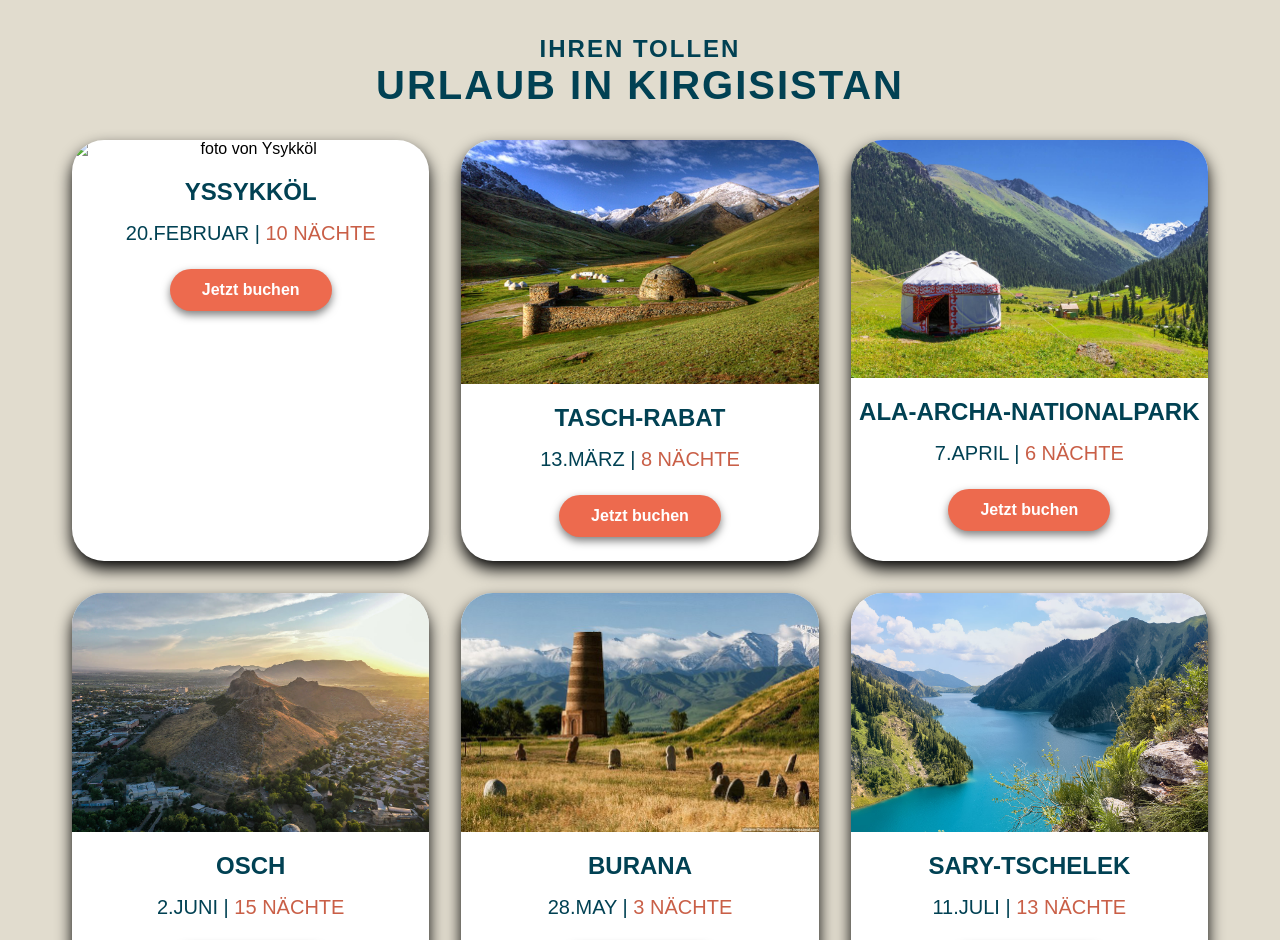
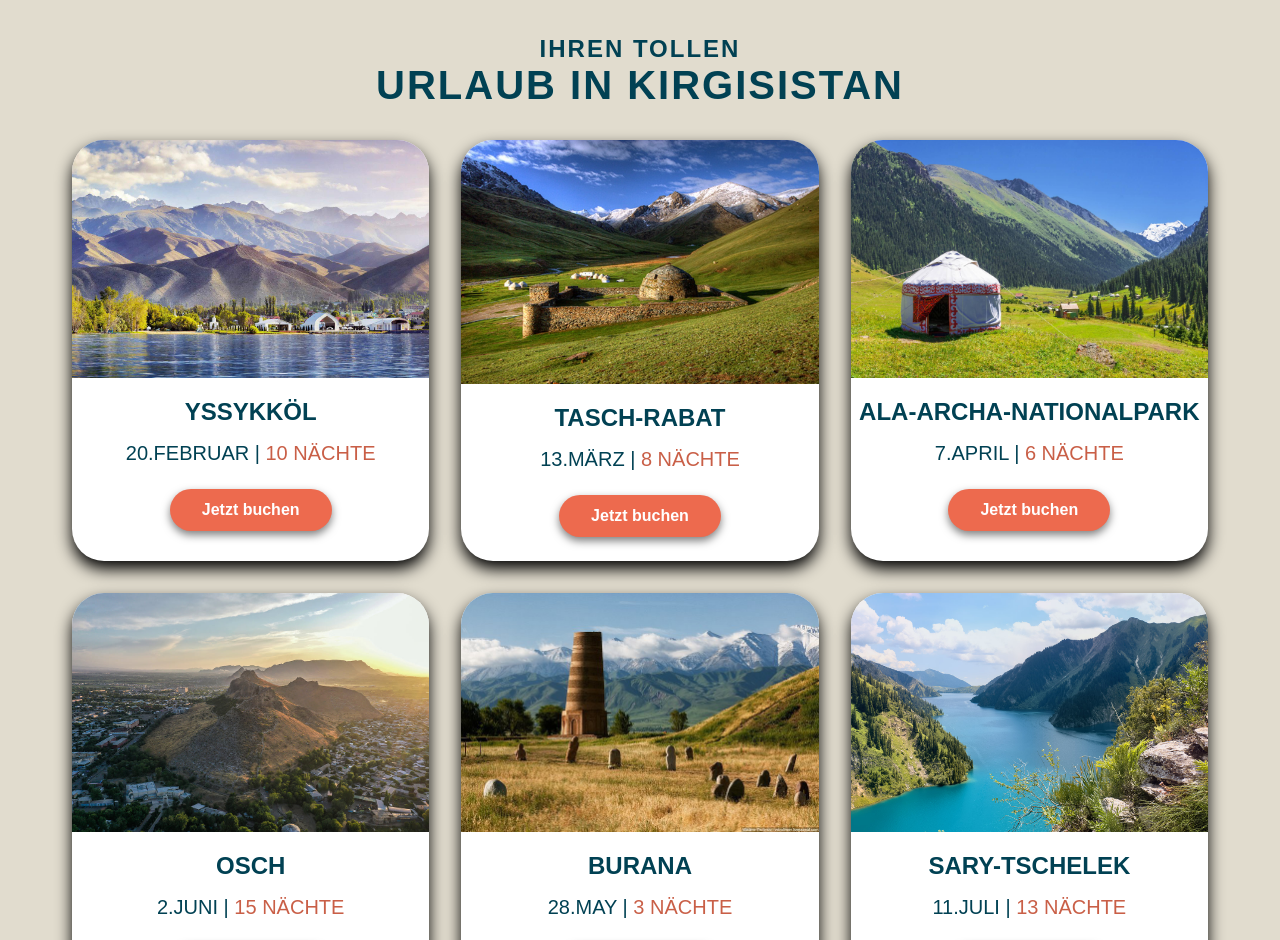
Before and after one commit to anarkulovtemirlan/Mein-Projekt, a plain HTML site: page index.html in a window 1280 px wide. Shown: the part 804-1744 px from the top of the page. Drawn offline with Linux system fonts and the light colour scheme; files whose address does not match are found by name.

Commit message:
Update index.html

```diff
--- a/index.html
+++ b/index.html
@@ -45,7 +45,7 @@
             </h2>
             <div class="adventures_card-container">
                 <div class="adventures_card">
-                    <img class="adventures_card-img" src="..//Images/H972.jpg" alt="foto von Ysykköl">
+                    <img class="adventures_card-img" src="Images/H972.jpg" alt="foto von Ysykköl">
                     <h4 class="adventures_card-heading">Yssykköl</h4>
                     <p class="adventures_card-date">20.Februar | <span class="text-primary">10 NÄCHTE </span></p>
                     <a href="#" class="button">Jetzt buchen</a>
```
